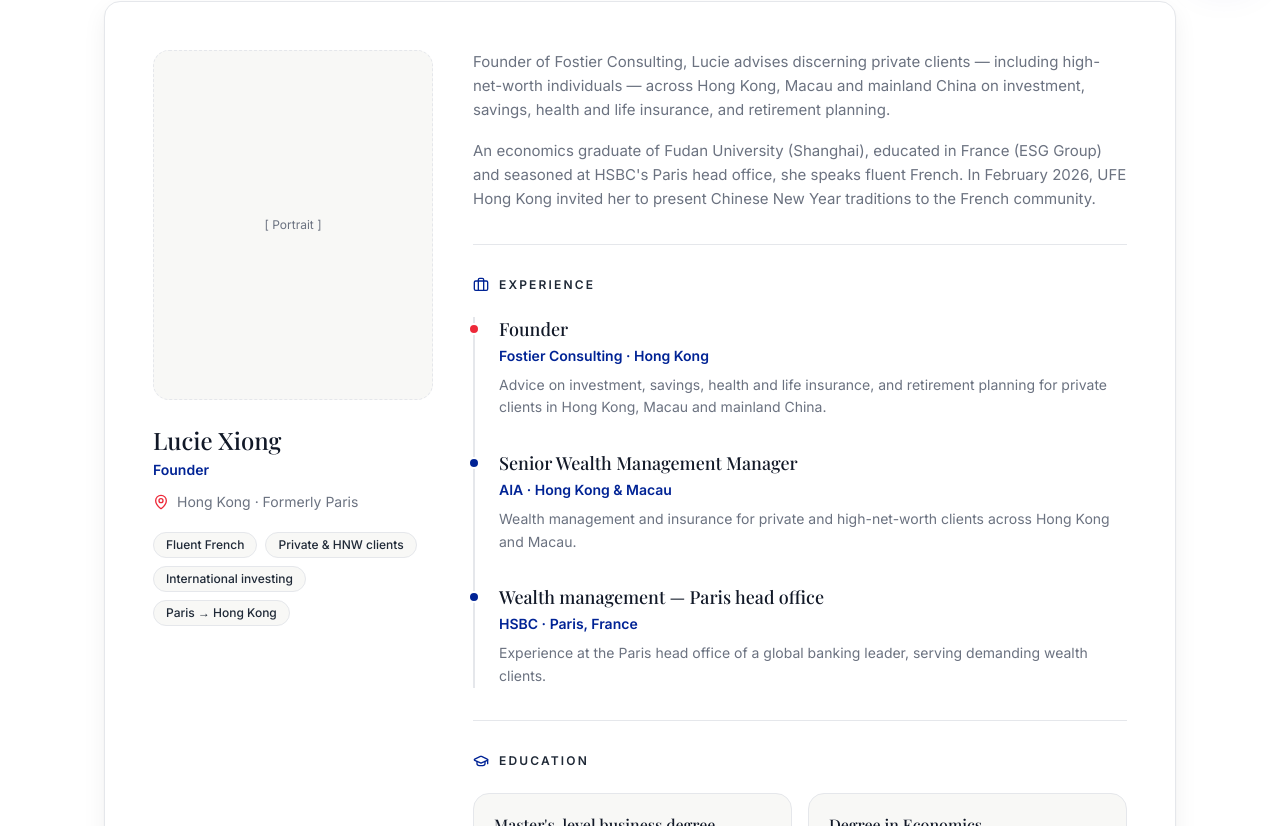
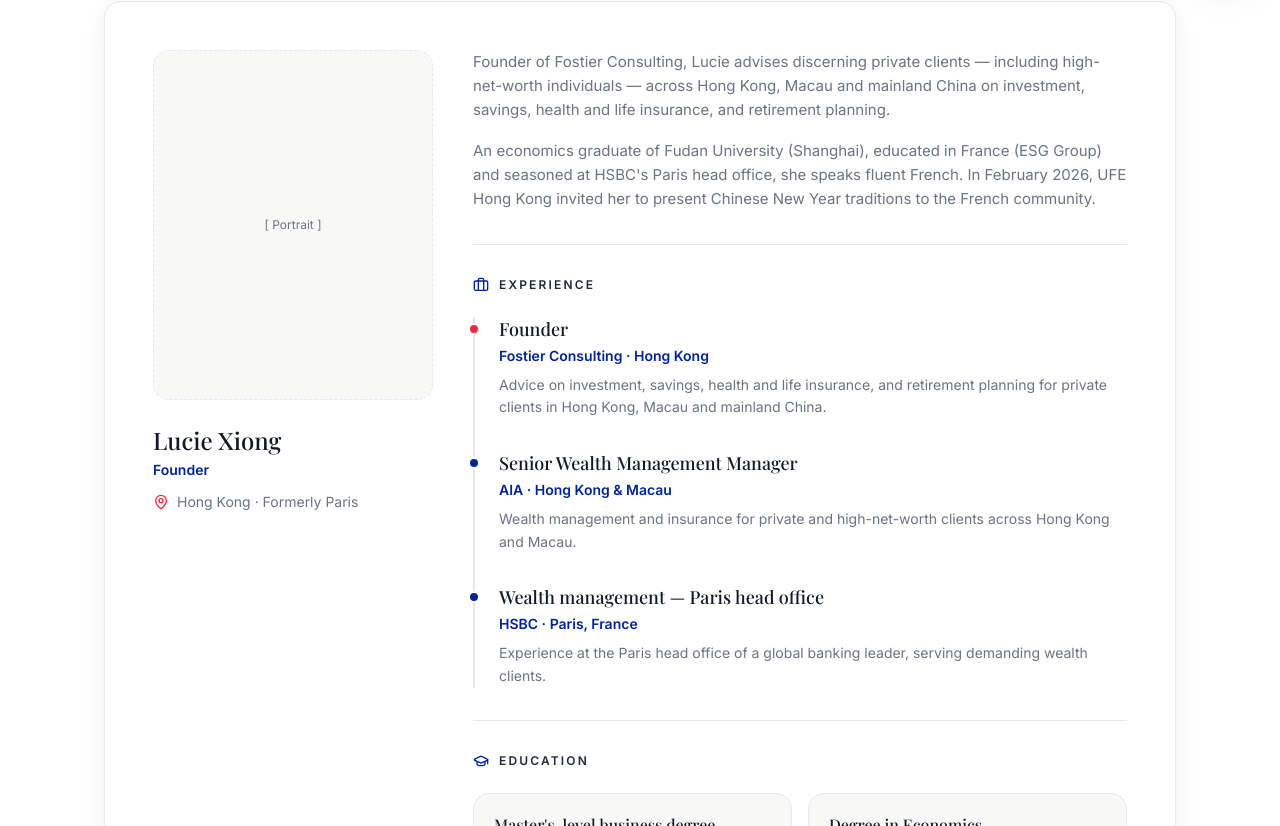
Before and after one commit to nicolasthrax/fostier-consulting-perplexity, a Next.js app: page /en/about in a window 1280 px wide. Shown: the part 806-1632 px from the top of the page. Built offline with nearby package versions, Linux system fonts and the light colour scheme; a web font is replaced by a local one.

Commit message:
Advisor section: remove highlight tags + adviser→advisor; homepage: drop hero eyebrow and Our Approach section

```diff
--- a/app/[lang]/about/page.tsx
+++ b/app/[lang]/about/page.tsx
@@ -55,16 +55,6 @@
                   <MapPin className="h-4 w-4 text-fred" />
                   {f.location}
                 </p>
-                <div className="mt-5 flex flex-wrap gap-2">
-                  {f.highlights.map((h) => (
-                    <span
-                      key={h}
-                      className="rounded-full border border-line bg-parchment px-3 py-1 text-xs font-medium text-slate"
-                    >
-                      {h}
-                    </span>
-                  ))}
-                </div>
               </div>
 
               <div>
--- a/app/[lang]/page.tsx
+++ b/app/[lang]/page.tsx
@@ -13,7 +13,6 @@
         <div className="h-[3px] bg-gradient-to-r from-navy via-navy-100 to-fred/70" />
         <div className="container-site grid items-center gap-12 py-16 sm:py-20 lg:grid-cols-2 lg:py-24">
           <div>
-            <p className="eyebrow">{dict.hero.eyebrow}</p>
             <h1 className="h-serif mt-6 text-4xl leading-[1.12] sm:text-5xl lg:text-6xl">{dict.hero.title}</h1>
             <p className="body-lead mt-6 max-w-xl">{dict.hero.subtitle}</p>
             <div className="mt-8 flex flex-col gap-3 sm:flex-row sm:flex-wrap sm:items-center">
@@ -33,7 +32,6 @@
       <section className="border-y border-line bg-white"><div className="container-site grid gap-5 py-8 sm:grid-cols-2 lg:grid-cols-4">{dict.trust.items.map((item: { title: string }) => <div key={item.title} className="flex items-center gap-3"><span className="flex h-6 w-6 shrink-0 items-center justify-center rounded-full bg-navy-50"><Check className="h-3.5 w-3.5 text-navy" /></span><span className="text-sm font-semibold text-slate">{item.title}</span></div>)}</div></section>
       <section className="bg-white py-20 sm:py-28"><div className="container-site grid gap-12 lg:grid-cols-[.85fr_1.15fr]"><div><p className="eyebrow">{dict.intro.eyebrow}</p><h2 className="h-serif mt-4 text-3xl leading-tight sm:text-4xl">{dict.intro.title}</h2></div><div>{dict.intro.paragraphs.map((p: string) => <p key={p} className="body-lead mb-5">{p}</p>)}</div></div></section>
       <section className="bg-parchment py-20 sm:py-28"><div className="container-site"><p className="eyebrow">{dict.services.eyebrow}</p><h2 className="h-serif mt-4 max-w-2xl text-3xl leading-tight sm:text-4xl">{dict.services.title}</h2><p className="body-lead mt-4 max-w-2xl">{dict.services.subtitle}</p><div className="mt-12 grid gap-5 sm:grid-cols-2">{dict.services.items.map((service: { slug: string; title: string; benefit: string }) => <Link key={service.slug} href={`/${lang}/services#${service.slug}`} className="card-base focus-ring group flex min-h-[180px] flex-col p-7 transition-all hover:-translate-y-[2px] hover:border-navy/25 hover:shadow-lift"><h3 className="font-serif text-xl font-medium text-ink">{service.title}</h3><p className="mt-3 text-sm leading-relaxed text-muted">{service.benefit}</p><span className="mt-auto inline-flex items-center gap-1.5 pt-6 text-sm font-semibold text-navy">{dict.actions.learnMore}<ArrowRight className="h-4 w-4 transition-transform group-hover:translate-x-1" /></span></Link>)}</div></div></section>
-      <section id="approche" className="border-y border-line bg-white py-20 sm:py-28"><div className="container-site"><p className="eyebrow">{dict.process.eyebrow}</p><h2 className="h-serif mt-4 text-3xl leading-tight sm:text-4xl">{dict.process.title}</h2><ol className="mt-12 grid gap-8 md:grid-cols-4">{dict.process.steps.map((step: { title: string; text: string }, index: number) => <li key={step.title} className="border-l border-line pl-5 md:border-l-0 md:border-t md:pl-0 md:pt-5"><span className="font-serif text-sm font-semibold text-fred">0{index + 1}</span><h3 className="mt-2 font-serif text-lg font-medium text-ink">{step.title}</h3><p className="mt-2 text-sm leading-relaxed text-muted">{step.text}</p></li>)}</ol><div className="mt-12"><a href={whatsappUrl(dict.actions.whatsappMessage)} target="_blank" rel="noopener noreferrer" className="focus-ring inline-flex rounded-full bg-navy px-6 py-3 text-sm font-semibold text-white hover:bg-navy-800">{dict.actions.whatsappCta}</a></div></div></section>
       <section className="bg-white py-20 sm:py-28"><div className="container-site max-w-3xl"><p className="eyebrow">{dict.hongkong.eyebrow}</p><h2 className="h-serif mt-4 text-3xl leading-tight sm:text-4xl">{dict.hongkong.title}</h2>{dict.hongkong.paragraphs.map((p: string) => <p key={p} className="body-lead mt-5">{p}</p>)}</div></section>
     </>
   );
--- a/lib/i18n/founder.ts
+++ b/lib/i18n/founder.ts
@@ -26,7 +26,6 @@
   role: string;
   location: string;
   portraitAlt: string;
-  highlights: string[];
   bio: string[];
   experienceTitle: string;
   experience: FounderExperience[];
@@ -53,12 +52,6 @@
     role: "Fondatrice",
     location: "Hong Kong · Auparavant Paris",
     portraitAlt: "Portrait de Lucie Xiong — photo à fournir",
-    highlights: [
-      "Français courant",
-      "Clientèle privée & HNWI",
-      "Investissement international",
-      "Paris → Hong Kong",
-    ],
     bio: [
       "Fondatrice de Fostier Consulting, Lucie accompagne des particuliers exigeants — dont une clientèle fortunée — à Hong Kong, Macao et en Chine continentale : investissement, épargne, assurance santé et vie, retraite.",
       "Économiste diplômée de l'université Fudan (Shanghai), formée en France (Groupe ESG) et passée par le siège parisien de HSBC, elle parle un français parfait. En février 2026, l'UFE Hong Kong l'a invitée à présenter les traditions du Nouvel An chinois à la communauté française.",
@@ -114,17 +107,11 @@
     },
   },
   en: {
-    heading: "Your adviser",
+    heading: "Your advisor",
     name: "Lucie Xiong",
     role: "Founder",
     location: "Hong Kong · Formerly Paris",
     portraitAlt: "Portrait of Lucie Xiong — photo to be supplied",
-    highlights: [
-      "Fluent French",
-      "Private & HNW clients",
-      "International investing",
-      "Paris → Hong Kong",
-    ],
     bio: [
       "Founder of Fostier Consulting, Lucie advises discerning private clients — including high-net-worth individuals — across Hong Kong, Macau and mainland China on investment, savings, health and life insurance, and retirement planning.",
       "An economics graduate of Fudan University (Shanghai), educated in France (ESG Group) and seasoned at HSBC's Paris head office, she speaks fluent French. In February 2026, UFE Hong Kong invited her to present Chinese New Year traditions to the French community.",
@@ -185,12 +172,6 @@
     role: "创始人",
     location: "中国香港 · 曾常驻法国巴黎",
     portraitAlt: "Lucie Xiong 的照片 —— 待提供",
-    highlights: [
-      "法语流利",
-      "高净值客户服务",
-      "跨境国际投资",
-      "巴黎 → 香港",
-    ],
     bio: [
       "作为 Fostier Consulting 创始人，Lucie 为香港、澳门及中国内地的高要求个人客户（包括高净值人士）提供投资、储蓄、健康与人寿保险及退休规划咨询。",
       "Lucie 毕业于上海复旦大学经济专业，曾赴法国深造（ESG 集团），并就职于汇丰银行巴黎总部，法语流利。2026 年 2 月，UFE Hong Kong 邀请她为在港法国社群讲解中国春节习俗。",
```
